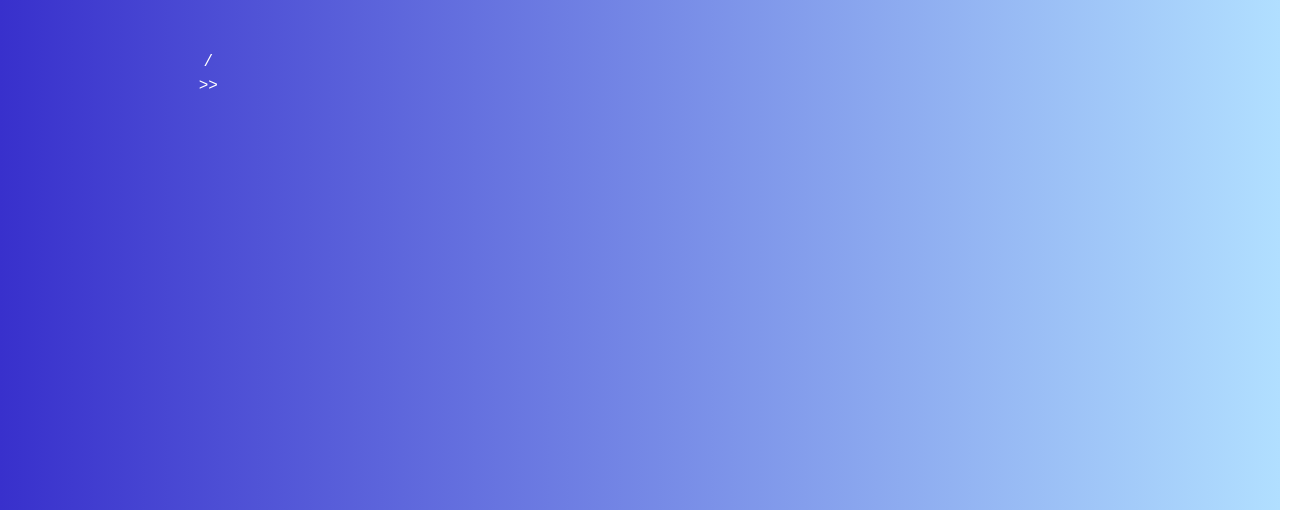
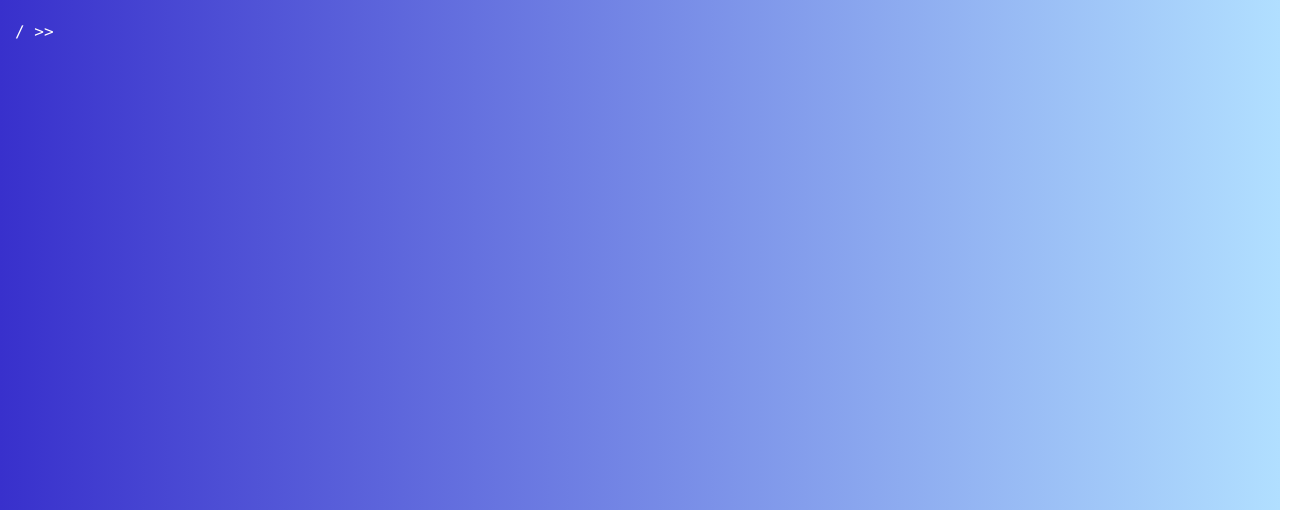
Before and after one commit to AlexiAndAbi/Navigator, a React (Vite) app in the folder Navigator/: page /Table-Of-Contents in a window 1280 px wide. Shown: the top 510 px of the page, 1305 px wide, since content can reach past the window. Built offline with nearby package versions, Linux system fonts and the light colour scheme.

Commit message:
toc update

```diff
--- a/Navigator/src/pages/TableContents/TableContents.css
+++ b/Navigator/src/pages/TableContents/TableContents.css
@@ -4,8 +4,9 @@
   width: 100vw; /* Full viewport width */
   display: flex; /* Use flexbox to center content */
   flex-direction: column; /* Stack children vertically */
-    align-items: left; /* Center items horizontally */
+  align-items: left; /* Align items to the left */
   justify-content: flex-start; /* Start from the top */
+  position: relative; /* Ensure the gradient is positioned correctly */
 }
 
 .command-output {
@@ -14,15 +15,15 @@
 }
 
 .shell-container {
-
   color: white;
-    padding: 20px;
-    height: 400px;
-    width: 900px;
-    overflow-y: auto;
-    font-family: 'Courier New', Courier, monospace;
+  padding: 10px; /* Adjust top, right, bottom padding */
+  padding-left: 40px; /* Add more space on the left */
+  height: 100%; /* Take the full height of the parent */
+  width: 100%; /* Take the full width of the parent */
+  overflow-y: auto; /* Allows scrolling if content overflows */
+  font-family: 'Consolas', monospace;
   border-radius: 8px;
-    margin: 20px auto;
+  margin: 0; /* Remove margin to ensure full size */
 }
 
 .output {
@@ -34,14 +35,38 @@
 form {
   display: flex;
   align-items: baseline; /* Aligns input field with the baseline of the text */
+  position: relative; /* Position form relative for absolute positioning of cursor */
 }
 
 input {
-    font-weight: 200;
+  font-family: 'Consolas', monospace; /* Change the font here */
+  font-weight: 300;
   background: none;
   border: none;
   color: white;
   outline: none;
-    width: 100%;
+  width: auto; /* Change width to auto */
+  min-width: 150px; /* Set a minimum width */
   font-size: 1rem;
+  padding-right: 1rem; /* Add padding for blinking cursor */
+  margin-left: 7px; /* Add margin for buffer space */
 }
+
+/* Styles for the blinking cursor */
+.blinking-cursor {
+  position: absolute;
+  width: 10px; /* Width of the blinking cursor */
+  height: 1.5em; /* Height of the cursor (matches the input line height) */
+  background-color: white; /* Color of the cursor */
+  animation: blink 1s step-end infinite; /* Blinking animation */
+  right: 10px; /* Position the cursor to the right */
+  top: 50%; /* Center vertically */
+  transform: translateY(-50%); /* Adjust vertical alignment */
+}
+
+/* Keyframes for blinking effect */
+@keyframes blink {
+  50% {
+    opacity: 0; /* Blink effect */
+  }
+}
--- a/Navigator/src/pages/TableContents/TableContents.jsx
+++ b/Navigator/src/pages/TableContents/TableContents.jsx
@@ -60,7 +60,7 @@ const TableContents = () => {
       }
     }
     setCurrentPath(`/${parts.join("/")}` || "/");
-    return `Moved to ${currentPath}`;
+    return ;
   };
 
   const handleSubmit = (e) => {
@@ -103,13 +103,14 @@ const TableContents = () => {
         ))}
       </div>
       <form onSubmit={handleSubmit}>
-        <span>{`${currentPath} >> `}</span>
+        <span>{`${currentPath} >>   `}</span>
         <input
           type="text"
           value={command}
           onChange={(e) => setCommand(e.target.value)}
           autoFocus
         />
+        <div className="blinking-cursor" /> {/* This will create the custom cursor */}
       </form>
       </div>
     </div>
```
Lines whose indentation alone changed are shown as unchanged.
